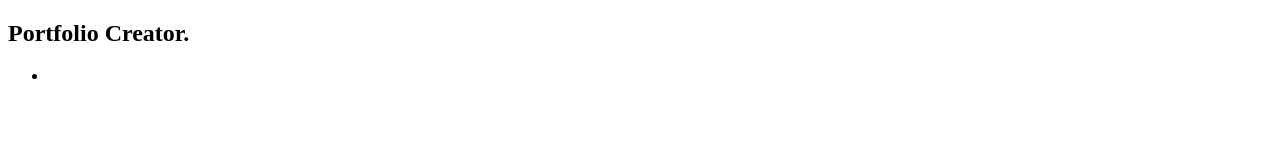
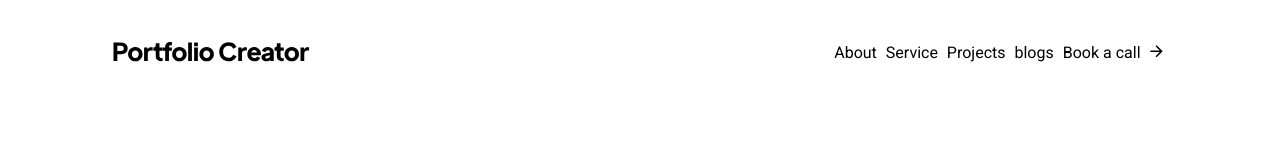
Before and after one commit to Sakina-Maharram/portfolio-course-work, a plain HTML site: page index.html in a window 1280 px wide. Drawn offline with Linux system fonts and the light colour scheme.

Commit message:
navbar yaradildi overflow yaradilmadi

```diff
--- /dev/null
+++ b/assets/css/main.css
@@ -0,0 +1,34 @@
+@import url(./reset.css);
+
+
+@import url('https://fonts.googleapis.com/css2?family=Roboto:wght@100;300;400;500;700;900&display=swap');
+
+body{
+    font-family:  'Roboto', sans-serif;
+}
+
+.header{
+    display: flex;
+    justify-content: space-between;
+    align-items: center;
+    padding: 41px 112.5px 0;
+}
+.nav-links a{
+text-decoration: none;
+padding-right: 5px;
+color: black;
+}
+.fa-bars-staggered{
+    display: none;
+}
+@media(max-width:788px){
+    .header{
+        padding: 41px 40px 0;
+    }
+    .fa-bars-staggered{
+        display: flex;
+    }
+    .nav-links{
+        display: none;
+    }
+}
--- /dev/null
+++ b/assets/css/reset.css
@@ -0,0 +1,48 @@
+/* http://meyerweb.com/eric/tools/css/reset/
+   v2.0 | 20110126
+   License: none (public domain)
+*/
+
+html, body, div, span, applet, object, iframe,
+h1, h2, h3, h4, h5, h6, p, blockquote, pre,
+a, abbr, acronym, address, big, cite, code,
+del, dfn, em, img, ins, kbd, q, s, samp,
+small, strike, strong, sub, sup, tt, var,
+b, u, i, center,
+dl, dt, dd, ol, ul, li,
+fieldset, form, label, legend,
+table, caption, tbody, tfoot, thead, tr, th, td,
+article, aside, canvas, details, embed,
+figure, figcaption, footer, header, hgroup,
+menu, nav, output, ruby, section, summary,
+time, mark, audio, video {
+	margin: 0;
+	padding: 0;
+	border: 0;
+	font-size: 100%;
+	font: inherit;
+	vertical-align: baseline;
+}
+/* HTML5 display-role reset for older browsers */
+article, aside, details, figcaption, figure,
+footer, header, hgroup, menu, nav, section {
+	display: block;
+}
+body {
+	line-height: 1;
+}
+ol, ul {
+	list-style: none;
+}
+blockquote, q {
+	quotes: none;
+}
+blockquote:before, blockquote:after,
+q:before, q:after {
+	content: '';
+	content: none;
+}
+table {
+	border-collapse: collapse;
+	border-spacing: 0;
+}
--- a/index.html
+++ b/index.html
@@ -4,16 +4,25 @@
     <meta charset="UTF-8">
     <meta http-equiv="X-UA-Compatible" content="IE=edge">
     <meta name="viewport" content="width=device-width, initial-scale=1.0">
-    <title>Document</title>
+    <script src="https://kit.fontawesome.com/c0a5197b53.js" crossorigin="anonymous"></script>
+    <link rel="shortcut icon" href="https://icons-for-free.com/iconfiles/png/512/letter+p+path+sign+icon-1320194704409191240.png" type="image/x-icon">
+    <link rel="stylesheet" href="./assets/css/main.css">
+    <title>Portfolio Creator</title>
 </head>
 <body>
-    <header>
-        <nav>
-            <h1>Portfolio Creator.</h1>
-            <ul>
-                <li><a></a></li>
-            </ul>
-        </nav>
+    <header class="header">
+       <div class="logo">
+        <img src="./assets/svg/logo.svg"/>
+       </div>
+       <i class="fa-solid fa-bars-staggered"></i>
+       <div class="nav-links">
+        <a href="#">About</a>
+        <a href="#">Service</a>
+        <a href="#">Projects</a>
+        <a href="#">blogs</a>
+        <a href="#">Book a call</a>
+        <a href="#"><img src="./assets/svg/right.svg"/></a>
+       </div>
     </header>
 </body>
 </html>
```
Also changed, not shown: assets/svg/logo.svg (added), assets/svg/right.svg (added).
